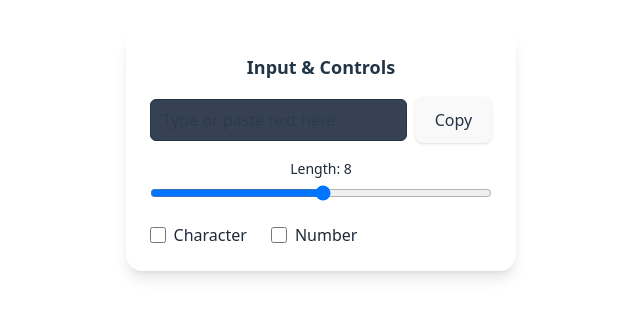
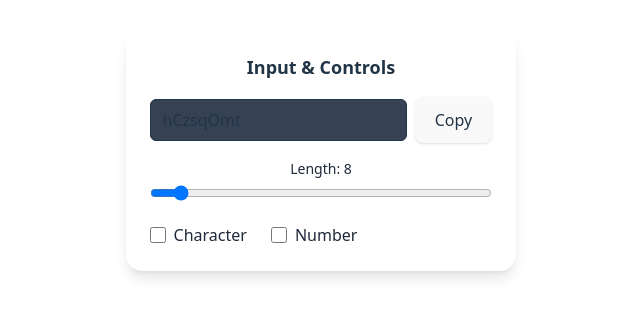
Before and after one commit to mustafakamran01/React, a React (Vite) app in the folder 05_passwordGenerator/: page / in a window 1280 px wide. Shown: the part 250-566 px from the top of the page, without its empty margins (319-959 px from the left). Built offline with nearby package versions, Linux system fonts and the light colour scheme.

Commit message:
Password generator phase 1

```diff
--- a/05_passwordGenerator/src/App.jsx
+++ b/05_passwordGenerator/src/App.jsx
@@ -1,4 +1,4 @@
-import { use, useState } from 'react'
+import { useCallback, useEffect, useState } from 'react'
 import './App.css'
 
 function App() {
@@ -8,7 +8,7 @@ function App() {
   const [charAllowed, setCharAllowed] = useState(false)
   const [numberAllowed, setNumberAllowed] = useState(false)
 
-  const passwordGenerator = () => {
+  const passwordGenerator = useCallback( () => {
     let pass = ""
     let str = "ABCDEFGHIJKLMNOPQRSTUVWXYZabcdefghijklmnopqrstuvwxyz"
 
@@ -21,12 +21,13 @@ function App() {
     }
 
     setPassword(pass)
-  }
 
-  const lengthChange = () => {
-    setLength(length)
+  }, [length, charAllowed, numberAllowed, setPassword])
+
+  useEffect( () => {
     passwordGenerator()
-  }
+  }, [length, charAllowed, numberAllowed, setPassword])
+
 
   return (
     <div className="max-w-xl mx-auto p-6 bg-white rounded-2xl shadow-lg justify-center inset-x-0">
@@ -35,8 +36,9 @@ function App() {
 
         <input
         type="text"
-        placeholder="Type or paste text here"
         value={password}
+        placeholder='password'
+        readOnly
         className="flex-1 px-3 py-2 border rounded-md focus:outline-none focus:ring-2 focus:ring-indigo-300 bg-gray-700"
         />
 
@@ -48,12 +50,13 @@ function App() {
 
       <div className="mt-4 text-gray-800">
 
-        <label className="block text-sm font-medium mb-1">Length: {length}</label>
+        <label className="block text-sm font-medium mb-1 cursor-pointer">Length: {length}</label>
         <input
         type="range"
         min={1}
         max={100}
-        onChange={lengthChange}
+        value={length}
+        onChange={(e) => setLength(e.target.value)}
         className="w-full"/>
 
       </div>
@@ -63,6 +66,7 @@ function App() {
         <label className="inline-flex items-center gap-2 text-gray-800">
         <input
         type="checkbox"
+        onChange={ () => setCharAllowed( (prev) => !prev)}
         className="w-4 h-4"/>
         <span>Character</span>
         </label>
@@ -70,6 +74,7 @@ function App() {
         <label className="inline-flex items-center gap-2 text-gray-800">
         <input
         type="checkbox"
+        onChange={ () => setNumberAllowed( (prev) => !prev)}
         className="w-4 h-4"/>
         <span>Number</span>
         </label>
```
